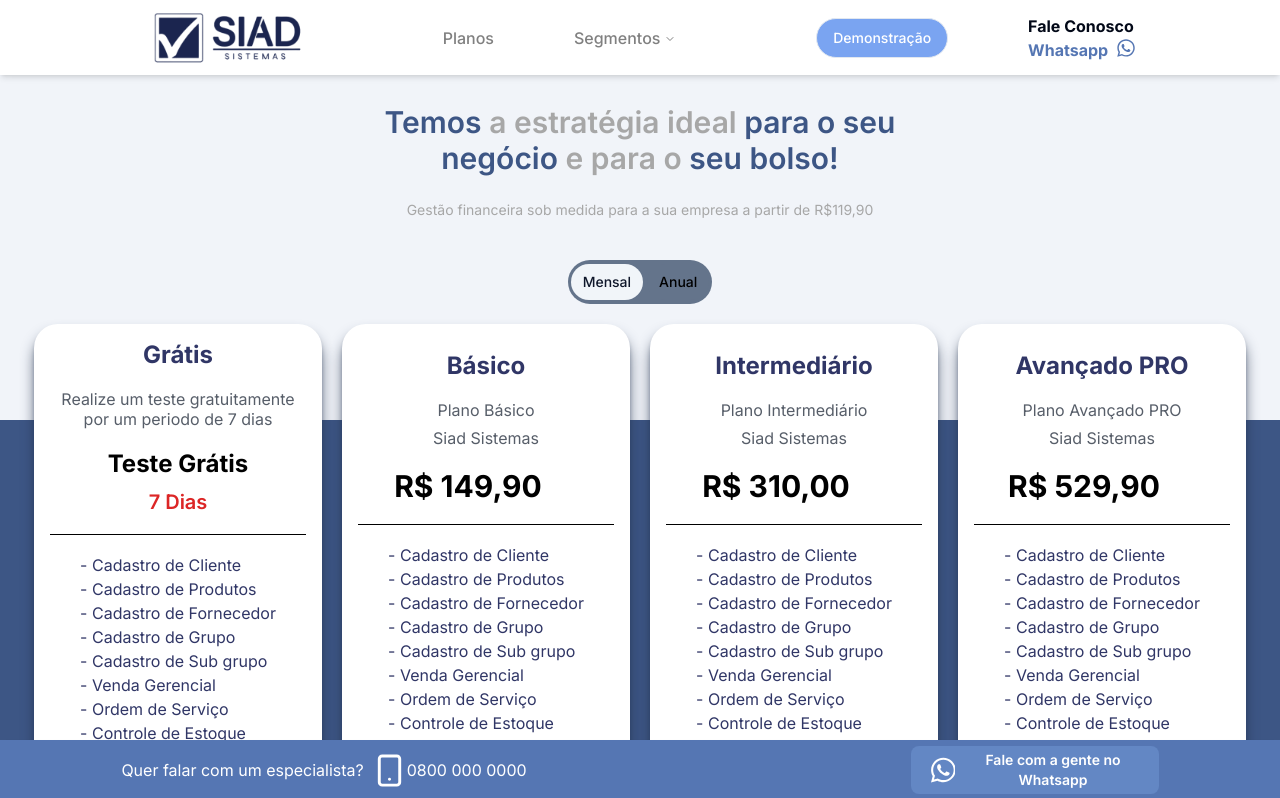
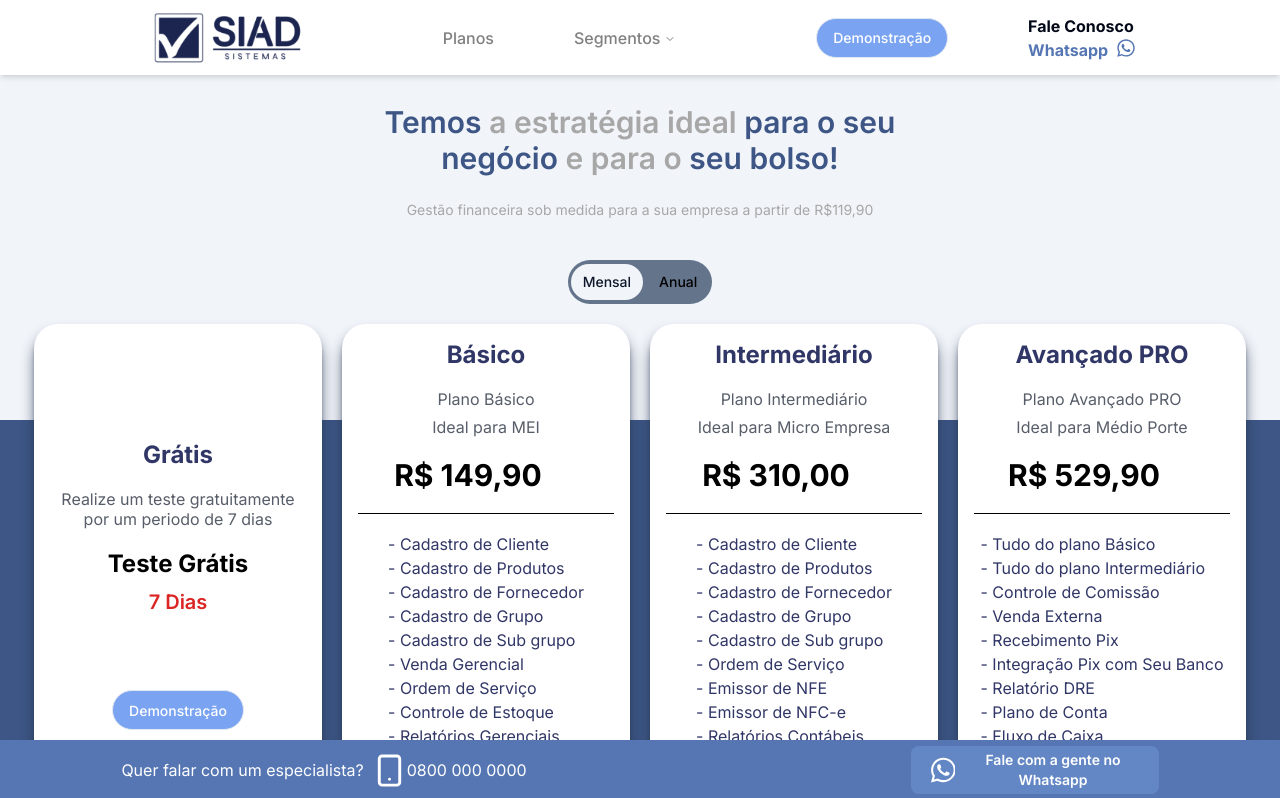
Before and after one commit to EvaldoFerreiraMoreira/site-siad, a Next.js app: page /planos in a window 1280 px wide. Shown: the top 798 px of the page. Built offline with nearby package versions, Linux system fonts and the light colour scheme.

Commit message:
Edições

```diff
--- a/src/app/planos/components/componentsMobile/CarrosselPlanosMobile.tsx
+++ b/src/app/planos/components/componentsMobile/CarrosselPlanosMobile.tsx
@@ -35,37 +35,37 @@ const CarrosselPlanosMobile = () => {
                                 7 Dias
                             </p>
                         </div>
-                     <Separator className='bg-black' />
+                     {/* <Separator className='bg-black' /> */}
                      <div className='flex flex-col text-lg gap-1'>
                          <p>
-                             - Cadastro de Cliente
+
                          </p>
                          <p>
-                             - Cadastro de Produtos
+
                          </p>
                          <p>
-                             - Cadastro de Fornecedor
+
                          </p>
                          <p>
-                             - Cadastro de Grupo
+
                          </p>
                          <p>
-                             - Cadastro de Sub grupo
+
                          </p>
                          <p>
-                             - Venda Gerencial
+
                          </p>
                          <p>
-                             - Ordem de Serviço
+
                          </p>
                          <p>
-                             - Controle de Estoque
+
                          </p>
                          <p>
-                             - Relatórios Gerenciais
+
                          </p>
                          <p>
-                             - Gestor Mobile
+
                          </p>
 
                      </div>
@@ -82,7 +82,7 @@ const CarrosselPlanosMobile = () => {
                         <h1 className='text-2xl font-bold'>Básico</h1>
                         <div className='flex flex-col text-center  gap-2 text-[#575E69]'>
                             <p className='w-30'>Plano Básico </p>
-                            <p>Siad Sistemas</p>
+                            <p>Ideal para MEI</p>
                         </div>
                         <div className='flex flex-col justify-center mr-9'>
                             <p className='text-xl left-10 text-red-600 line-through'>
@@ -159,7 +159,7 @@ const CarrosselPlanosMobile = () => {
                             <p className='w-34'>Plano Intermediário
                             </p>
                             <p>
-                                Siad Sistemas</p>
+                            Ideal para Micro Empresa</p>
                         </div>
                         <div className='flex flex-col justify-center mr-9'>
                             <p className='text-xl left-10 text-red-600 line-through'>
@@ -193,13 +193,13 @@ const CarrosselPlanosMobile = () => {
                                 - Cadastro de Sub grupo
                             </p>
                             <p>
-                                - Venda Gerencial
-                            </p>
-                            <p>
                                 - Ordem de Serviço
                             </p>
                             <p>
-                                - Controle de Estoque
+                                - Emissor de NFE
+                            </p>
+                            <p>
+                                - Emissor de NFC-e
                             </p>
                             <p>
                                 - Relatórios Gerenciais
@@ -235,7 +235,7 @@ const CarrosselPlanosMobile = () => {
                         <div className='flex flex-col text-center gap-2 text-[#575E69]'>
                             <p className='w-34'>Plano Avançado PRO
                             </p>
-                            <p>Siad Sistemas</p>
+                            <p>Ideal para Médio Porte</p>
                         </div>
                         <div className='flex flex-col justify-center mr-9'>
                             <p className='text-xl left-10 text-red-600 line-through'>
@@ -253,35 +253,35 @@ const CarrosselPlanosMobile = () => {
                         </div>
                         <Separator className='bg-black' />
                         <div className='flex flex-col text-lg gap-1'>
-                            <p>
-                                - Cadastro de Cliente
+                        <p>
+                                - Tudo do plano Básico
                             </p>
                             <p>
-                                - Cadastro de Produtos
+                                - Tudo do plano Intermediário
                             </p>
                             <p>
-                                - Cadastro de Fornecedor
+                                - Controle de Comissão
                             </p>
                             <p>
-                                - Cadastro de Grupo
+                                - Venda Externa
                             </p>
                             <p>
-                                - Cadastro de Sub grupo
+                                - Recebimento Pix
                             </p>
                             <p>
-                                - Venda Gerencial
+                                - Integração Pix com Banco
                             </p>
                             <p>
-                                - Ordem de Serviço
+                                - Relatório DRE
                             </p>
                             <p>
-                                - Controle de Estoque
+                                - Plano de Conta
                             </p>
                             <p>
-                                - Relatórios Gerenciais
+                                - Fluxo de Caixa
                             </p>
                             <p>
-                                - Gestor Mobile
+                                - Integração com Ecommerce
                             </p>
 
                         </div>
--- a/src/app/planos/components/componentsWeb/CarrosselPlanosWeb.tsx
+++ b/src/app/planos/components/componentsWeb/CarrosselPlanosWeb.tsx
@@ -34,37 +34,37 @@ const CarrosselPlanosWeb = () => {
                                 7 Dias
                             </p>
                         </div>
-                        <Separator className='bg-black' />
+                        {/* <Separator className='bg-black' /> */}
                         <div className='flex flex-col text-base gap-1'>
                             <p>
-                                - Cadastro de Cliente
+
                             </p>
                             <p>
-                                - Cadastro de Produtos
+
                             </p>
                             <p>
-                                - Cadastro de Fornecedor
+
                             </p>
                             <p>
-                                - Cadastro de Grupo
+
                             </p>
                             <p>
-                                - Cadastro de Sub grupo
+
                             </p>
                             <p>
-                                - Venda Gerencial
+
                             </p>
                             <p>
-                                - Ordem de Serviço
+
                             </p>
                             <p>
-                                - Controle de Estoque
+
                             </p>
                             <p>
-                                - Relatórios Gerenciais
+
                             </p>
                             <p>
-                                - Gestor Mobile
+
                             </p>
 
                         </div>
@@ -76,7 +76,7 @@ const CarrosselPlanosWeb = () => {
                         <h1 className='text-2xl font-bold'>Básico</h1>
                         <div className='flex flex-col text-center  gap-2 text-[#575E69]'>
                             <p className='w-30'>Plano Básico </p>
-                            <p>Siad Sistemas</p>
+                            <p>Ideal para MEI</p>
                         </div>
                         <div className='flex flex-col justify-center mr-9'>
                             <p className='text-xl left-10 text-red-600 line-through'>
@@ -148,7 +148,7 @@ const CarrosselPlanosWeb = () => {
                             <p className='w-34'>Plano Intermediário
                             </p>
                             <p>
-                                Siad Sistemas</p>
+                                Ideal para Micro Empresa</p>
                         </div>
                         <div className='flex flex-col justify-center mr-9'>
                             <p className='text-xl left-10 text-red-600 line-through'>
@@ -182,16 +182,16 @@ const CarrosselPlanosWeb = () => {
                                 - Cadastro de Sub grupo
                             </p>
                             <p>
-                                - Venda Gerencial
-                            </p>
-                            <p>
                                 - Ordem de Serviço
                             </p>
                             <p>
-                                - Controle de Estoque
+                                - Emissor de NFE
                             </p>
                             <p>
-                                - Relatórios Gerenciais
+                                - Emissor de NFC-e
+                            </p>
+                            <p>
+                                - Relatórios Contábeis
                             </p>
                             <p>
                                 - Gestor Mobile
@@ -219,7 +219,7 @@ const CarrosselPlanosWeb = () => {
                         <div className='flex flex-col text-center gap-2 text-[#575E69]'>
                             <p className='w-34'>Plano Avançado PRO
                             </p>
-                            <p>Siad Sistemas</p>
+                            <p>Ideal para Médio Porte</p>
                         </div>
                         <div className='flex flex-col justify-center mr-9'>
                             <p className='text-xl left-10 text-red-600 line-through'>
@@ -238,34 +238,34 @@ const CarrosselPlanosWeb = () => {
                         <Separator className='bg-black' />
                         <div className='flex flex-col text-base gap-1'>
                             <p>
-                                - Cadastro de Cliente
+                                - Tudo do plano Básico
                             </p>
                             <p>
-                                - Cadastro de Produtos
+                                - Tudo do plano Intermediário
                             </p>
                             <p>
-                                - Cadastro de Fornecedor
+                                - Controle de Comissão
                             </p>
                             <p>
-                                - Cadastro de Grupo
+                                - Venda Externa
                             </p>
                             <p>
-                                - Cadastro de Sub grupo
+                                - Recebimento Pix
                             </p>
                             <p>
-                                - Venda Gerencial
+                                - Integração Pix com Seu Banco
                             </p>
                             <p>
-                                - Ordem de Serviço
+                                - Relatório DRE
                             </p>
                             <p>
-                                - Controle de Estoque
+                                - Plano de Conta
                             </p>
                             <p>
-                                - Relatórios Gerenciais
+                                - Fluxo de Caixa
                             </p>
                             <p>
-                                - Gestor Mobile
+                                - Integração com Ecommerce
                             </p>
 
                         </div>
```
